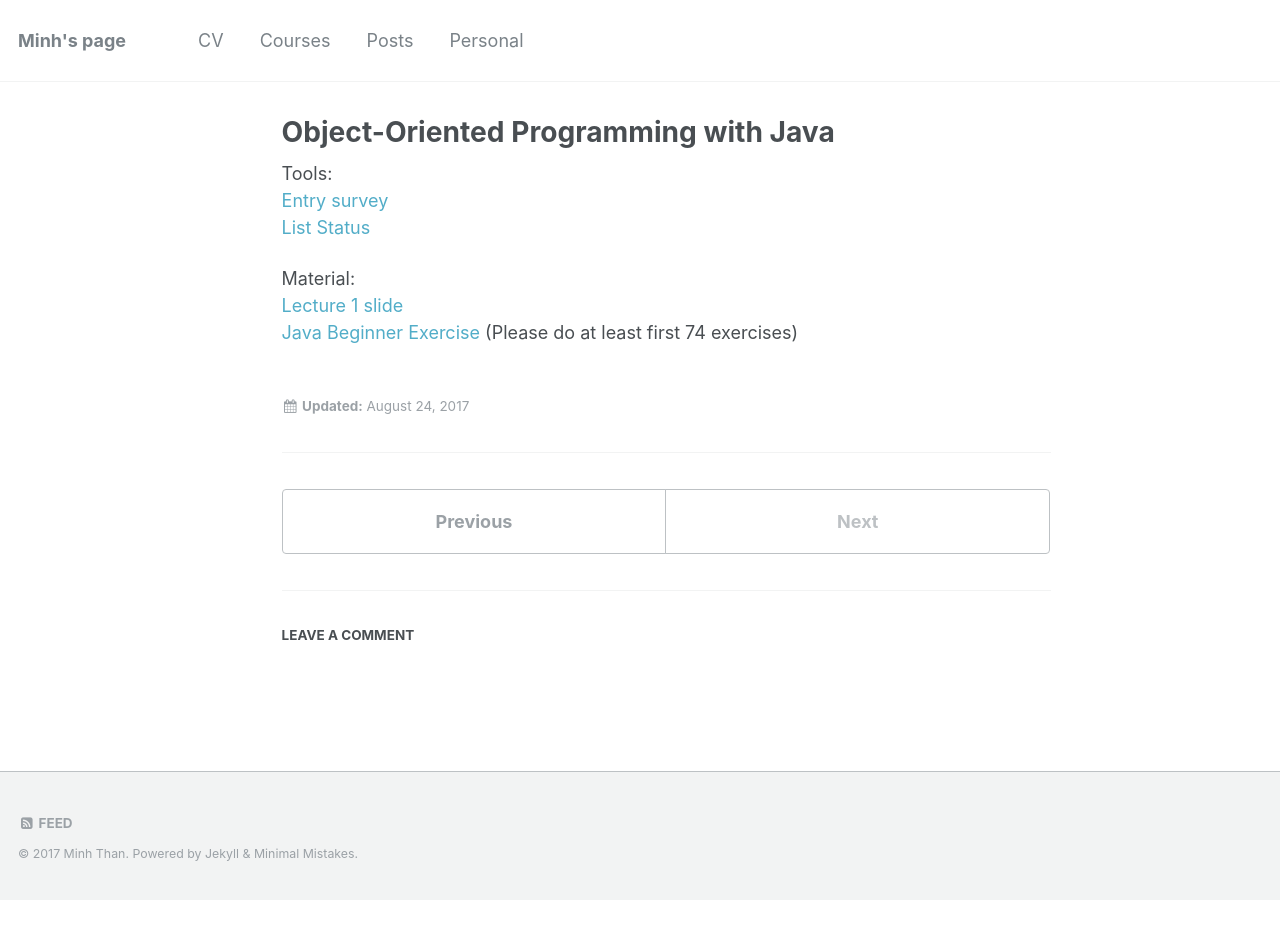
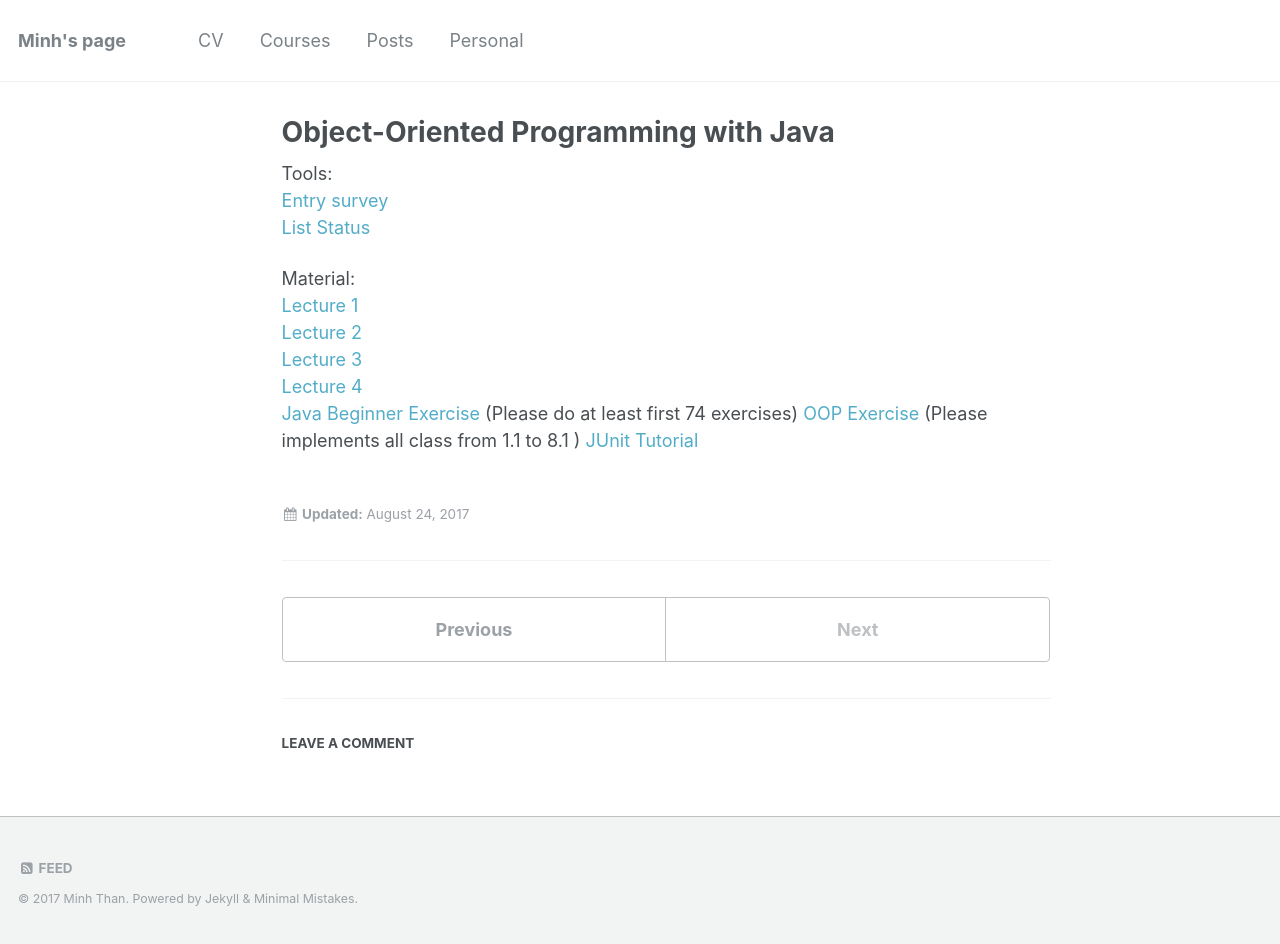
Before and after one commit to thanqminh/thanqminh.github.io, a Jekyll site: the page built from _courses/oopjava.md, in a window 1280 px wide. Built offline with Jekyll 4.4.1, drawn with Linux system fonts in a browser that asks for light colours; comment, search, counter and statistics services are not loaded; before the commit the page ends 900 px from its top, so only the background shows below that.

Commit message:
add missing lecture

```diff
--- a/_courses/oopjava.md
+++ b/_courses/oopjava.md
@@ -10,11 +10,21 @@ Tools:
 [Status][status]
 
 Material:
-[Lecture 1 slide][lecture1]
+[Lecture 1][lecture1]
+[Lecture 2][lecture2]
+[Lecture 3][lecture3]
+[Lecture 4][lecture4]
 [Java Beginner Exercise][exercise1] (Please do at least first 74 exercises)
+[OOP Exercise][exercise2] (Please implements all class from 1.1 to 8.1 )
+[JUnit Tutorial][junit_tutorial]
 
 [entry_survey]: https://goo.gl/forms/aIggEhFVbc9Mf3Df2
+[list]: https://goo.gl/Rk3BNR
+[status]: https://goo.gl/xbQurs
 [exercise1]: https://goo.gl/vTV8zM
+[exercise2]: https://goo.gl/9NQEHR
 [lecture1]: /courses/oopjava/lecture1.pptx
-[status]: https://goo.gl/xbQurs
-[list]: https://goo.gl/Rk3BNR
+[lecture2]: /courses/oopjava/lecture2.pptx
+[lecture3]: /courses/oopjava/lecture3.pptx
+[lecture4]: /courses/oopjava/lecture4.pptx
+[junit_tutorial]: https://goo.gl/ucNux1
```
Also changed, not shown: _courses/sehci.md (+6 -2 lines), 5 other files.
